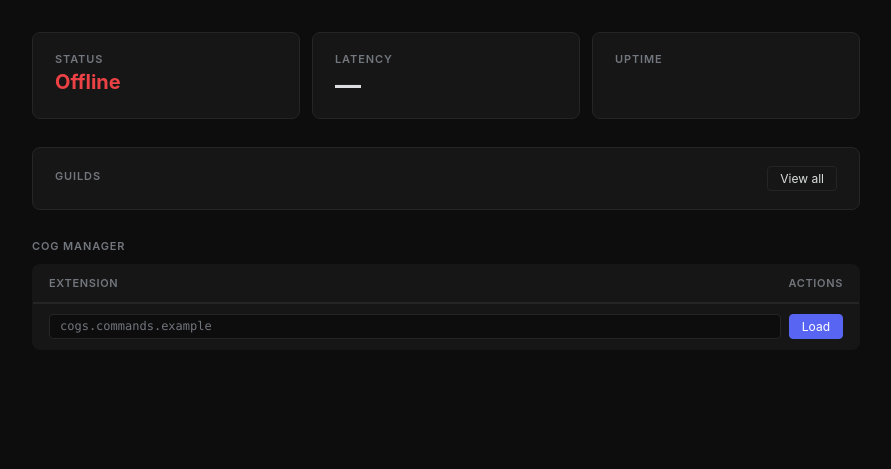
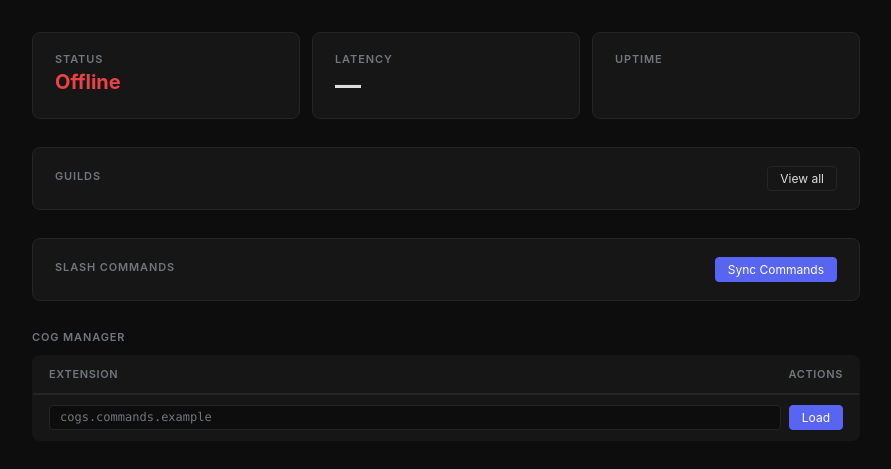
Before and after one commit to pedrodanielsantos/Pedro-bot, a FastAPI app: template templates/dashboard.html in a window 1280 px wide. Shown: the part 49-518 px from the top of the page, without its empty margins (194-1085 px from the left). Run offline with FastAPI, Linux system fonts and the light colour scheme; the template is opened without the code that fills it, so the values that code supplies are empty.

Commit message:
feat: add slash command sync button to web dashboard
- Add POST /commands/sync route in web.py that calls bot.tree.sync() globally and returns a result partial.
- Add templates/partials/sync_result.html to render a success badge with synced count or an error badge with the failure message.
- Add a "Sync Commands" card and button to dashboard.html wired via htmx to the new route.
- Add CSS in base.html to swap the button label to "Syncing…" and disable the button while the request is in flight.

```diff
--- a/templates/base.html
+++ b/templates/base.html
@@ -169,6 +169,12 @@
         }
 
         .btn:hover            { background: var(--border); }
+        .btn:disabled         { opacity: 0.6; cursor: default; }
+
+        .btn .btn-label.htmx-indicator { display: none; }
+        .btn.htmx-request .btn-label { display: none; }
+        .btn.htmx-request .btn-label.htmx-indicator { display: inline; }
+
         .btn-primary          { background: var(--accent); border-color: var(--accent); color: #fff; }
         .btn-primary:hover    { background: #4752c4; border-color: #4752c4; }
         .btn-danger           { border-color: var(--red); color: var(--red); }
--- a/templates/dashboard.html
+++ b/templates/dashboard.html
@@ -48,6 +48,23 @@
         <div id="guild-list"></div>
     </div>
 
+    <div class="card">
+        <div class="guild-card-row">
+            <div>
+                <div class="stat-label">Slash Commands</div>
+                <span id="sync-status"></span>
+            </div>
+            <button class="btn btn-primary"
+                hx-post="/commands/sync"
+                hx-target="#sync-status"
+                hx-swap="outerHTML"
+                hx-disabled-elt="this">
+                <span class="btn-label">Sync Commands</span>
+                <span class="btn-label htmx-indicator">Syncing…</span>
+            </button>
+        </div>
+    </div>
+
     <div>
         <div class="section-label">Cog Manager</div>
         <table>
--- a/web.py
+++ b/web.py
@@ -99,6 +99,22 @@ def create_app(bot):
             print(f"[Web] Failed to load extension {extension}: {e}")
         return RedirectResponse("/", status_code=303)
 
+    @app.post("/commands/sync", response_class=HTMLResponse)
+    async def sync_commands(request: Request):
+        error = None
+        count = None
+        try:
+            synced = await bot.tree.sync()
+            count = len(synced)
+            print(f"[Web] Synced {count} slash commands.")
+        except Exception as e:
+            error = str(e)
+            print(f"[Web] Failed to sync commands: {e}")
+        return templates.TemplateResponse(request=request, name="partials/sync_result.html", context={
+            "count": count,
+            "error": error,
+        })
+
     return app
 
 
```
Also changed, not shown: templates/partials/sync_result.html (added, +8 -0 lines).
